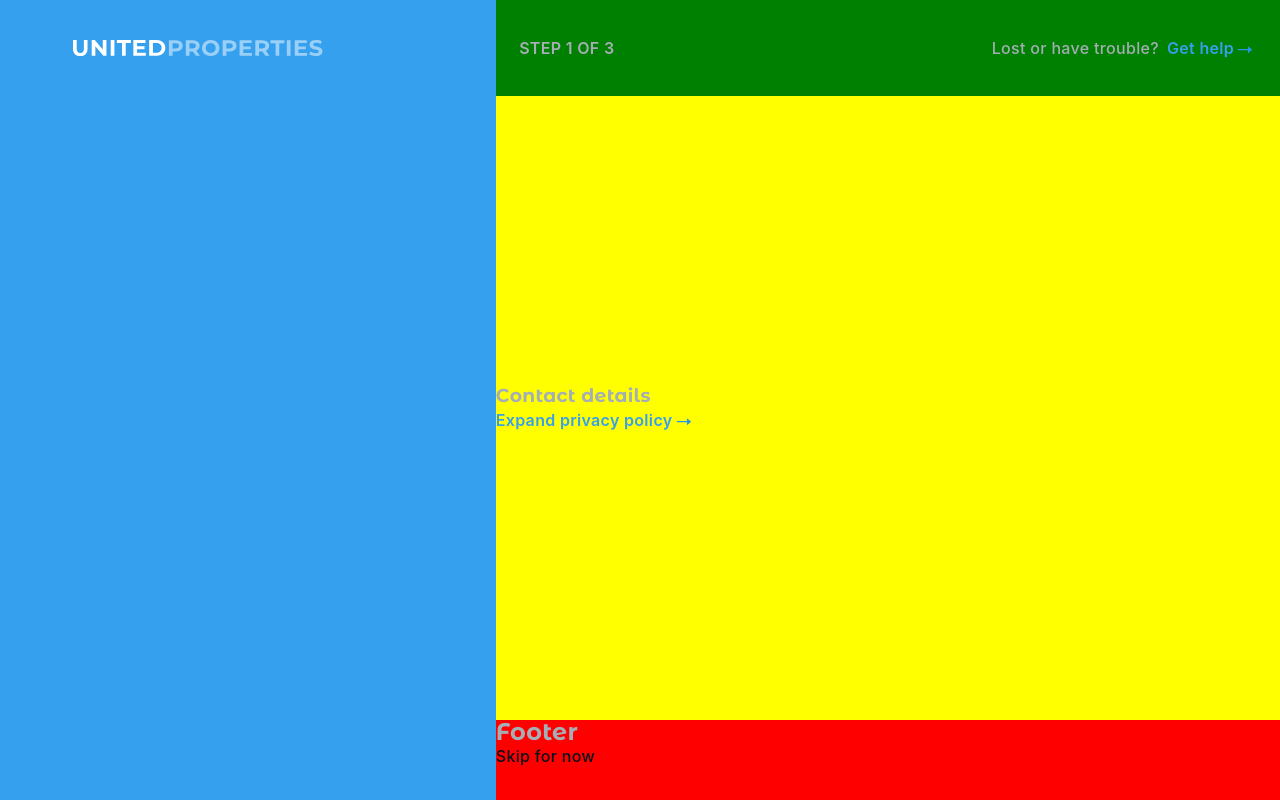
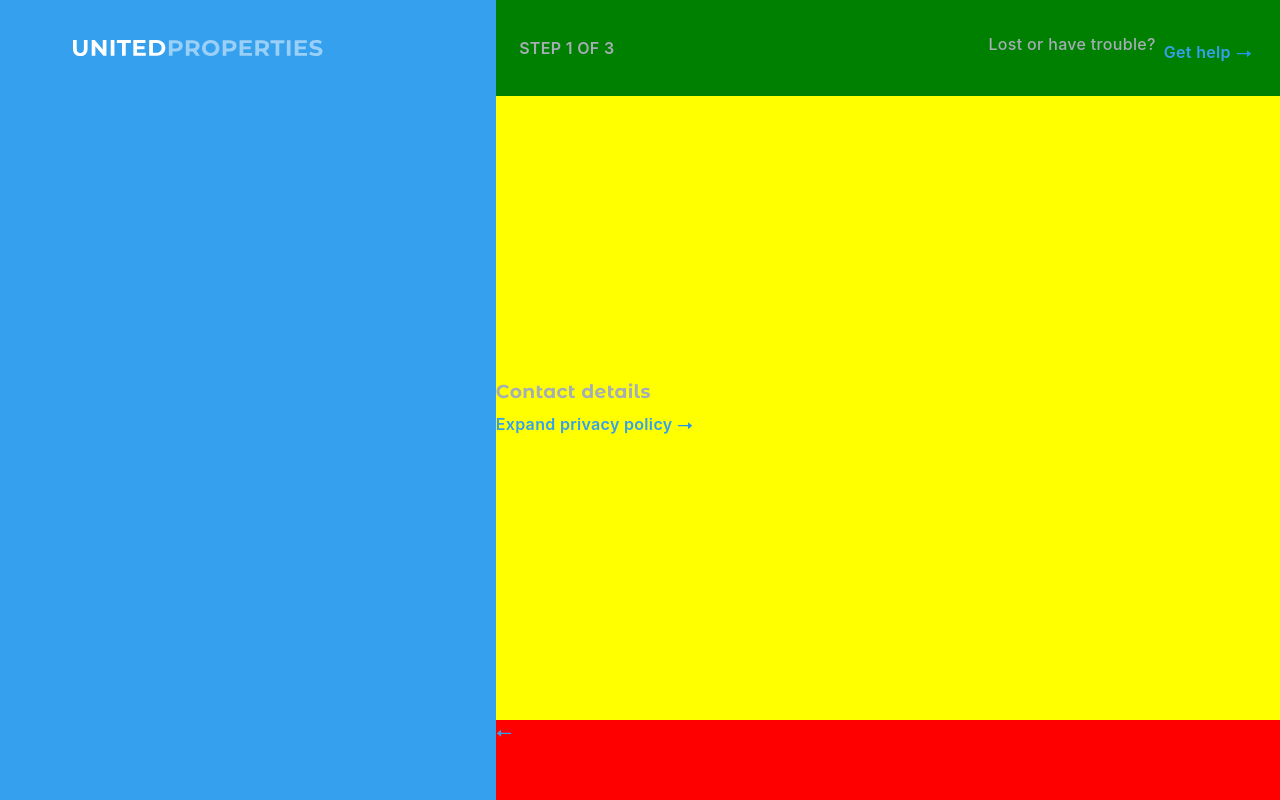
Before and after one commit to cavaglieridomenico/user-onboarding, a React (Create React App) app: page / in a window 1280 px wide. Built offline with nearby package versions, Linux system fonts and the light colour scheme.

Commit message:
[ADDED] Component LinkToModal
The LinkToModal Component has the task of taking the user to another
page.

```diff
--- a/src/assets/style/common.css
+++ b/src/assets/style/common.css
@@ -129,12 +129,20 @@ section {
 .link .arrow-container {
   display: flex;
   align-items: center;
-  margin: 0 0.2rem;
+  margin: 0 0.3rem;
 }
 
 .link .arrow-container img {
   width: 1rem;
   height: 0.9rem;
+}
+
+section .link {
+  margin-top: 1vh;
+}
+
+.arrow-container.to-page {
+  margin: 0 0.4rem 0 0;
 }
 
 /*Link end*/
--- a/src/components/Footer.js
+++ b/src/components/Footer.js
@@ -1,13 +1,10 @@
 import React from 'react';
-import { Link } from 'react-router-dom';
+import LinkToPage from './LlnkToPage';
 
-const Footer = ({ page }) => {
+const Footer = ({ textLink, page }) => {
   return (
     <footer>
-      <h1>Footer</h1>
-      <div>
-        <Link to={page}>Skip for now</Link>
-      </div>
+      <LinkToPage textLink={textLink} page={page} />
     </footer>
   );
 };
--- /dev/null
+++ b/src/components/LlnkToPage.js
@@ -0,0 +1,16 @@
+import React from 'react';
+import { Link } from 'react-router-dom';
+import arrow_left from '../assets/images/arrow_left.svg';
+
+function LinkToPage({ textLink, page }) {
+  return (
+    <Link className='link to-page' to={page}>
+      <div className='arrow-container to-page'>
+        <img src={arrow_left} alt='arrow-icon' />
+      </div>
+      <p>{textLink}</p>
+    </Link>
+  );
+}
+
+export default LinkToPage;
```
Also changed, not shown: src/assets/images/arrow_left.svg (added).
